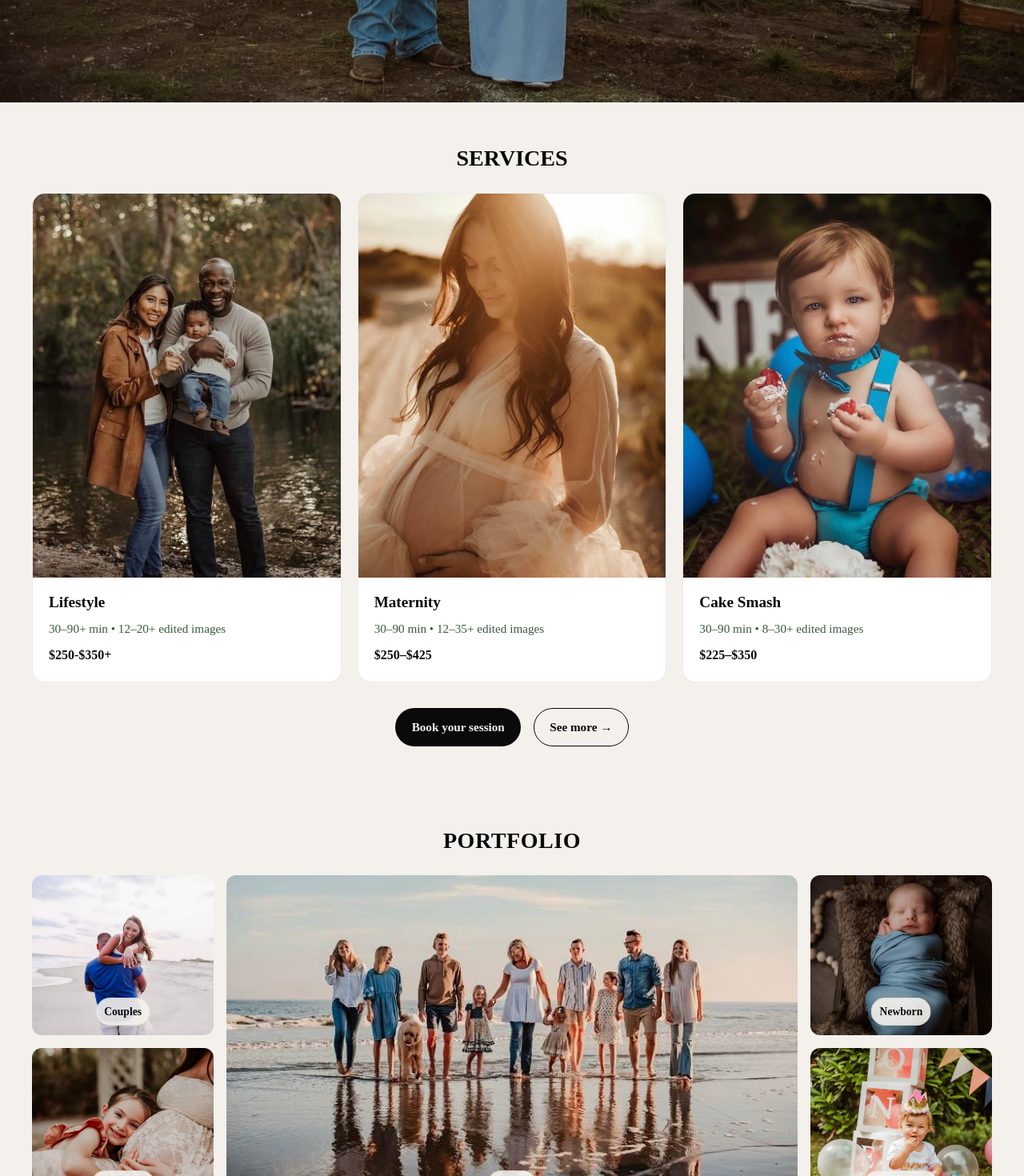
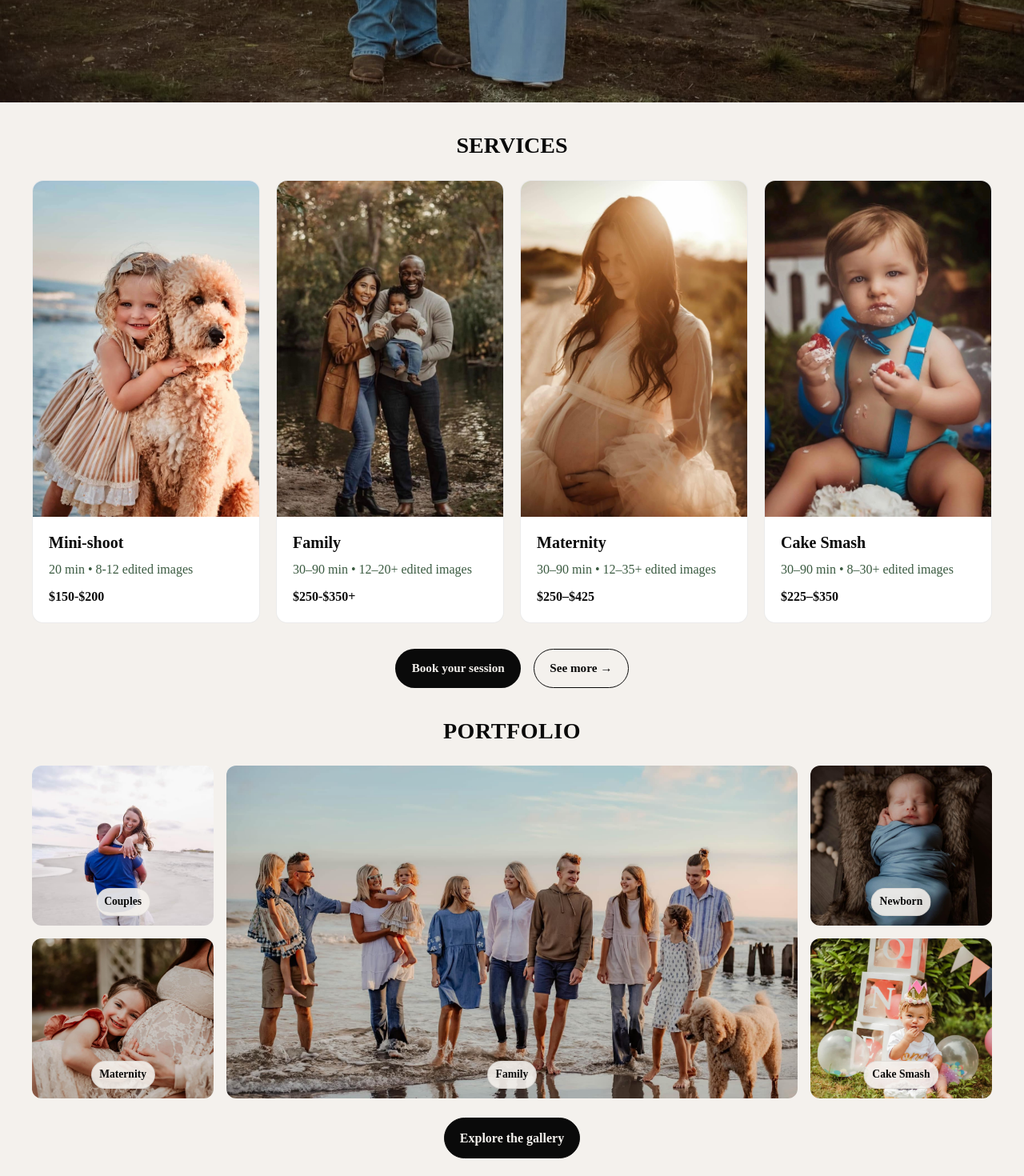
Before and after one commit to justinMonserrat/snp_site, a Next.js app: page / in a window 1280 px wide. Shown: the part 660-2130 px from the top of the page at 80% size. Built offline with nearby package versions, Linux system fonts and the light colour scheme.

Commit message:
Added a service to home page

```diff
--- a/app/homePages/PortfolioPreview.jsx
+++ b/app/homePages/PortfolioPreview.jsx
@@ -46,7 +46,6 @@ export default function PortfolioPreview() {
                   src={s.src}
                   alt={s.alt}
                   fill
-                  sizes="(max-width: 720px) 80vw, (max-width: 1024px) 33vw, 25vw"
                   className={styles.img}
                   priority={i < 3}
                 />
--- a/app/homePages/ServicesPreview.jsx
+++ b/app/homePages/ServicesPreview.jsx
@@ -13,10 +13,19 @@ function useScroller() {
 
 const items = [
   {
-    slug: "lifestyle",
-    href: "/services/lifestyle",
-    title: "Lifestyle",
-    blurb: "30–90+ min • 12–20+ edited images",
+    slug: "mini",
+    href: "/services/mini",
+    title: "Mini-shoot",
+    blurb: "20 min • 8-12 edited images",
+    price: "$150-$200",
+    img: "/images/home/snp_mini.jpg",
+    alt: "Parents holding newborn in park",
+  },
+  {
+    slug: "family",
+    href: "/services/family",
+    title: "Family",
+    blurb: "30–90 min • 12–20+ edited images",
     price: "$250-$350+",
     img: "/images/home/snp_lifestyle.jpg",
     alt: "Parents holding newborn in park",
--- a/app/styles/AboutPreview.module.css
+++ b/app/styles/AboutPreview.module.css
@@ -15,8 +15,8 @@
 
     display: grid;
     gap: 20px;
-    margin: 32px auto;
-    padding: 20px;
+    padding: 2rem;
+    margin: 0 auto 2rem;
     max-width: 1100px;
     border: 1px solid var(--about-border);
     border-radius: 16px;
@@ -60,7 +60,7 @@
     display: block;
     width: 100%;
     height: auto;
-    border-radius: 50%;
+    border-radius: 14px;
     object-fit: cover; /* change to 'contain' for zero crop if preferred */
   }
 
--- a/app/styles/PortfolioPreview.module.css
+++ b/app/styles/PortfolioPreview.module.css
@@ -9,7 +9,7 @@
     --accent: var(--link-color);
     --surface: #fff;
 
-    padding: 3rem 0;
+    padding: 2rem 0;
     max-width: 1200px;
     margin: 0 auto;
   }
@@ -142,7 +142,7 @@
     font-weight: 700;
     text-decoration: none;
   }
-  .cta:hover { background: var(--btn-hover); color: var(--bg-main); border-color: var(--btn-hover); }
+  .cta:hover { background: var(--btn-hover); transform: translateY(-1px); color: var(--bg-main); }
 
   /* ====== Mobile fallback ====== */
   @media (max-width: 720px) {
--- a/app/styles/ServicesPreview.module.css
+++ b/app/styles/ServicesPreview.module.css
@@ -14,7 +14,7 @@
     --svc-border: rgba(0, 0, 0, 0.08);
     --svc-shadow: 0 10px 24px rgba(0, 0, 0, 0.08);
 
-    padding: 3rem 0;
+    padding: 2rem 0 0 0;
     max-width: 1200px;
     margin: 0 auto;
   }
@@ -24,7 +24,7 @@
     display: flex;
     align-items: center;
     justify-content: center;
-    margin: 0 1rem 1.25rem;
+    margin: 0 1rem 1.125rem;
   }
   .headerRow h2 {
     font-size: 1.75rem;
@@ -78,12 +78,11 @@
     scroll-snap-align: center;
 
     background: var(--svc-surface);
-    border-radius: 16px;
+    border-radius: 14px;
     overflow: hidden;
     border: 1px solid var(--svc-border);
     transition: transform 0.2s ease, box-shadow 0.2s ease;
   }
-  .card:hover { transform: translateY(-4px); box-shadow: var(--svc-shadow); }
 
   .cardLink {
     display: flex;
@@ -94,7 +93,7 @@
   }
 
   /* Media window */
-  .figure { position: relative; width: 100%; height: 320px; }
+  .figure { position: relative; width: 100%; height: 380px; }
   .img { object-fit: cover; }
 
   /* Body */
@@ -104,8 +103,8 @@
     flex-direction: column;
     gap: 0.4rem;
   }
-  .title { font-size: 1.2rem; font-weight: 700; margin: 0; color: var(--svc-ink); }
-  .blurb { font-size: 0.95rem; color: var(--svc-muted); line-height: 1.4; }
+  .title { font-size: 1.25rem; font-weight: 700; margin: 0; color: var(--svc-ink); }
+  .blurb { font-size: 1rem; color: var(--svc-muted); line-height: 1.4; }
   .price { margin-top: 0.2rem; font-weight: 700; color: var(--svc-ink); font-size: 1rem; }
 
   /* ====== Mobile edge arrows ====== */
@@ -116,7 +115,7 @@
     transform: translateY(-50%);
     width: 44px;
     height: 44px;
-    border-radius: 999px;
+    border-radius: 50%;
     border: 1px solid rgba(0,0,0,.18);
     background: #fff;
     color: #222;
@@ -129,7 +128,7 @@
   }
   .left  { left: 6px; }
   .right { right: 6px; }
-  .scrollBtn:active { transform: translateY(-50%) scale(0.98); }
+  .scrollBtn:active { transform: translateY(-50%) scale(.98); }
 
   /* ====== CTAs ====== */
   .ctaRow {
@@ -170,14 +169,16 @@
 
     .grid {
       display: grid;
-      grid-template-columns: repeat(3, 1fr);
+      grid-template-columns: repeat(4, 1fr);
       gap: 1.25rem;
       overflow: visible;
       scroll-snap-type: none;
       padding-inline: 0;          /* clear mobile centering padding */
     }
     .card { flex: initial; }
-    .figure { height: 480px; }
+    .figure { height: 420px; }
+
+    .card:hover { transform: translateY(-4px); box-shadow: var(--svc-shadow); }
 
     .scrollBtn { display: none; } /* hide arrows on larger screens */
   }
```
Also changed, not shown: public/images/home/homePortfolio/snp_p_family.jpg, public/images/home/snp_mini.jpg (added).
